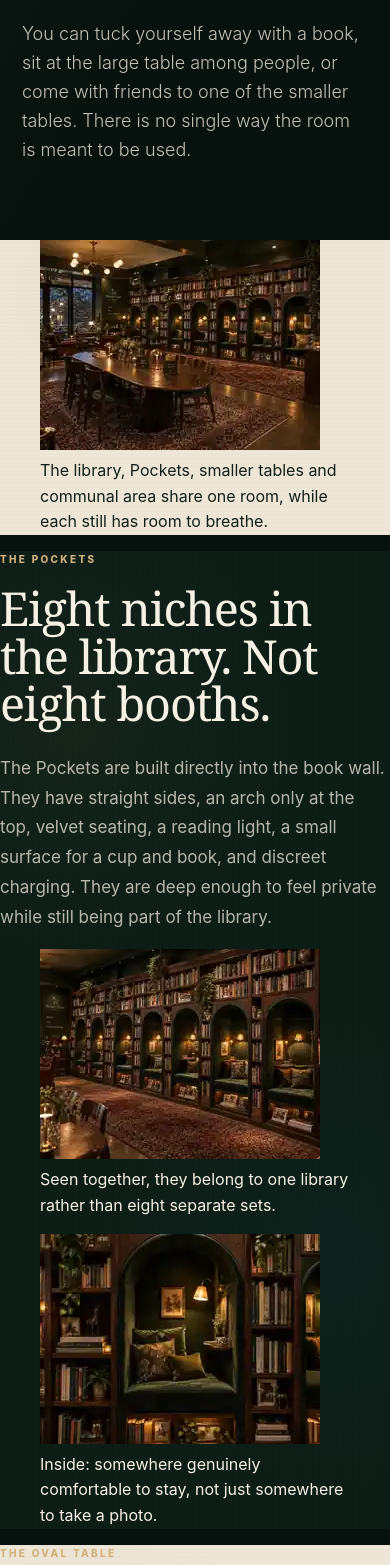
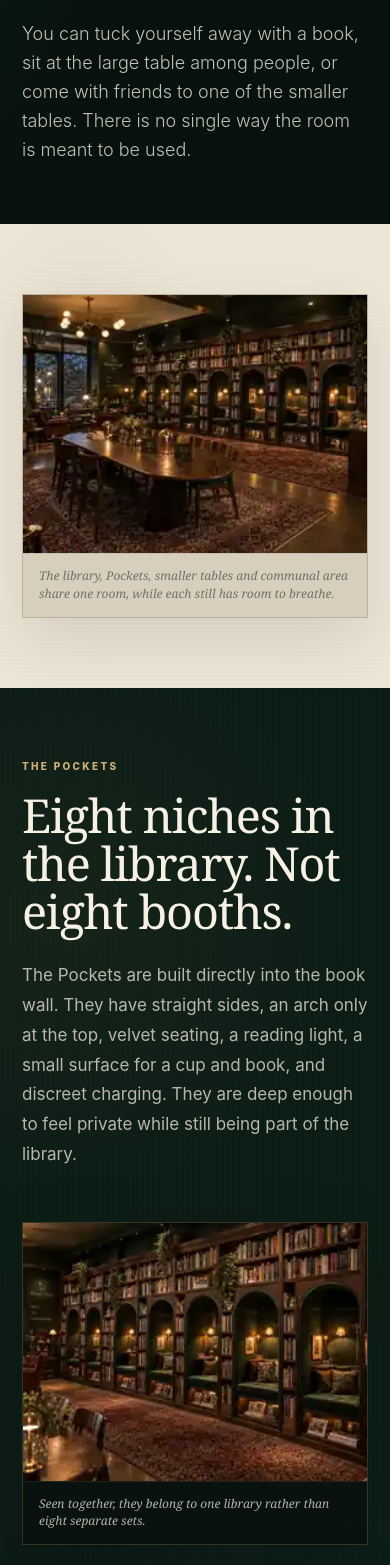
Before and after one commit to drezzillah-prog/pocket-goat-website, a Next.js app: page /en/space in a window 390 px wide. Shown: the part 432-1997 px from the top of the page. Built offline with nearby package versions, Linux system fonts and the light colour scheme.

Commit message:
style: present approved Pocket Goat image set

```diff
--- a/src/app/globals.css
+++ b/src/app/globals.css
@@ -96,3 +96,38 @@ a{color:inherit;text-decoration:none}button{font:inherit;color:inherit}::selecti
   .welcome-card h3{font-size:30px}
   .hard-day-note{grid-template-columns:1fr;gap:14px}
 }
+
+
+/* Approved Pocket Goat image set — penultimate generation only */
+.pg-photo{margin:0;position:relative;overflow:hidden;border:1px solid rgba(209,177,123,.22);background:#09120e;box-shadow:0 28px 70px rgba(0,0,0,.18)}
+.pg-photo img{display:block;width:100%;height:auto;aspect-ratio:4/3;object-fit:cover}
+.pg-photo figcaption{padding:13px 16px 15px;border-top:1px solid rgba(209,177,123,.16);font-family:var(--serif);font-size:13px;line-height:1.45;font-style:italic;opacity:.72}
+.section-paper .pg-photo{border-color:rgba(68,49,31,.18);background:#d7cebc;box-shadow:0 24px 60px rgba(38,27,18,.12)}
+.section-paper .pg-photo figcaption{border-color:rgba(68,49,31,.14);color:#465047}
+.pg-photo-wide img{aspect-ratio:16/9}
+.pg-photo-pockets img{aspect-ratio:16/10}
+.space-glimpse{padding:0 clamp(24px,6vw,96px) clamp(80px,8vw,120px)}
+.space-glimpse .pg-photo{max-width:1500px;margin-inline:auto}
+.quiet-photo-stack{display:grid;gap:24px}
+.quiet-photo-stack .quiet-table{min-height:330px}
+.space-master{padding:clamp(50px,7vw,95px) clamp(24px,6vw,96px)}
+.space-master .pg-photo{max-width:1450px;margin-inline:auto}
+.space-feature{padding:clamp(90px,10vw,150px) clamp(24px,6vw,96px)}
+.space-feature>.section-heading{max-width:760px;margin-bottom:52px}
+.pg-photo-grid{display:grid;grid-template-columns:minmax(0,1.55fr) minmax(260px,.75fr);gap:22px;align-items:start}
+.pg-photo-grid .pg-photo-detail img{aspect-ratio:3/4}
+.root-table-layout{display:grid;grid-template-columns:minmax(0,1.35fr) minmax(320px,.65fr);gap:42px;align-items:center}
+.root-table-layout .quiet-table{min-height:420px}
+@media(max-width:1050px){
+  .root-table-layout{grid-template-columns:1fr}
+  .pg-photo-grid{grid-template-columns:1fr}
+  .pg-photo-grid .pg-photo-detail{max-width:720px}
+  .pg-photo-grid .pg-photo-detail img{aspect-ratio:4/3}
+}
+@media(max-width:760px){
+  .space-glimpse{padding:0 22px 70px}
+  .space-master,.space-feature{padding:70px 22px}
+  .pg-photo-wide img,.pg-photo-pockets img,.pg-photo-grid .pg-photo-detail img{aspect-ratio:4/3}
+  .pg-photo figcaption{font-size:12px}
+  .quiet-photo-stack .quiet-table,.root-table-layout .quiet-table{min-height:370px}
+}
```
